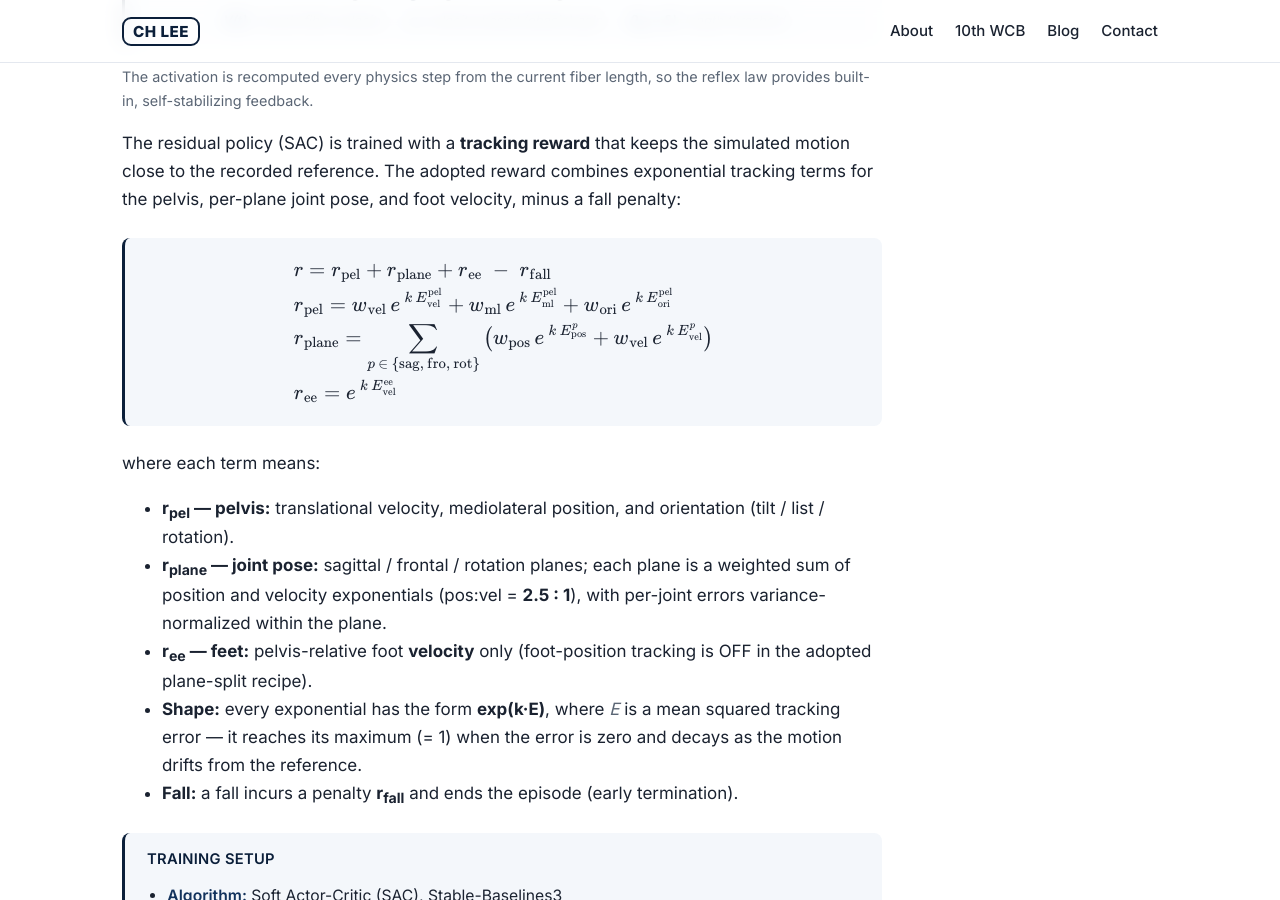
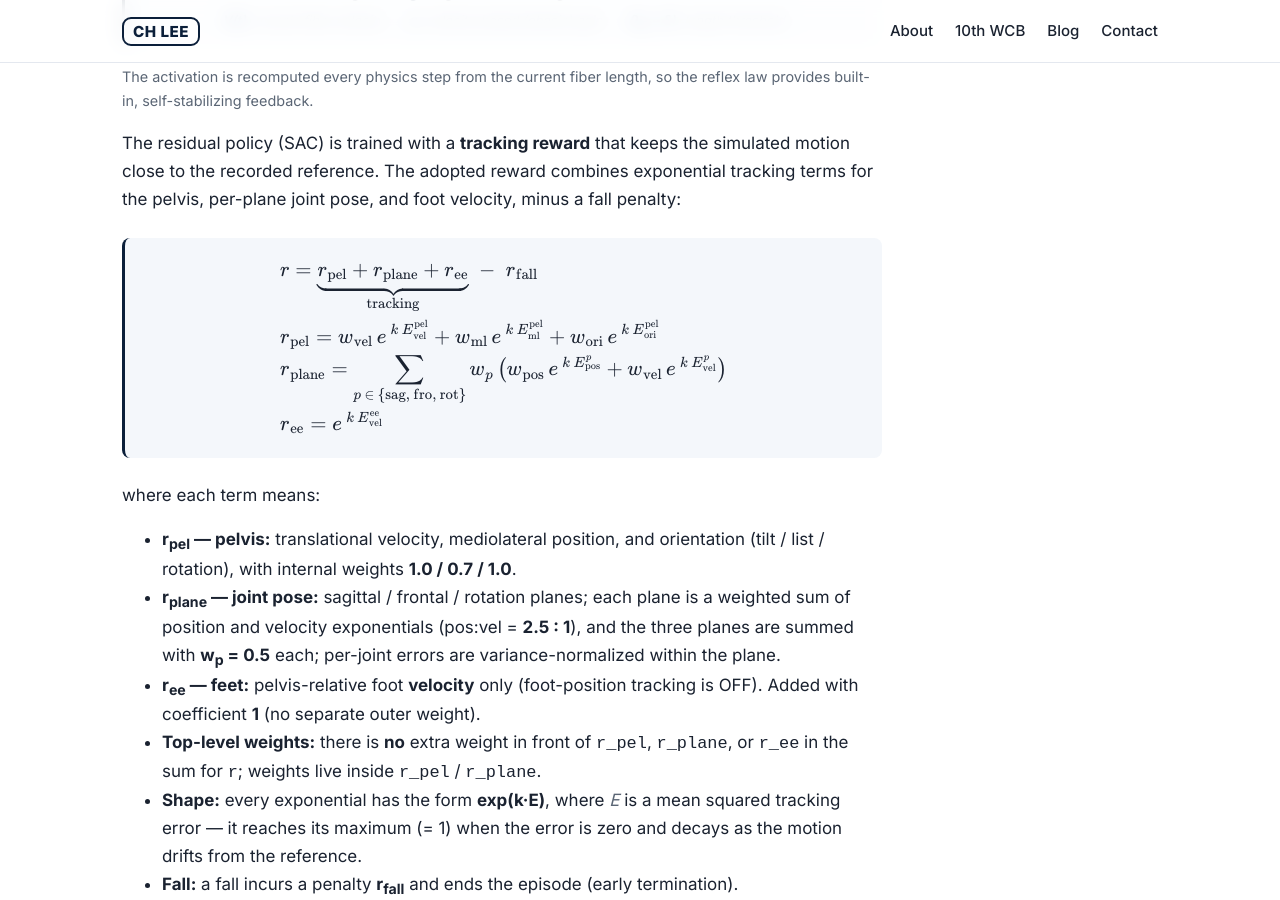
Before and after one commit to 27bro/27bro.github.io, a Jekyll site: the page built from _posts/2026-07-03-rcil-10th-wcb.md, in a window 1280 px wide and 900 px high, scrolled down 1287 px. Built offline with Jekyll 4.4.1, drawn with Linux system fonts in a browser that asks for light colours.

Commit message:
Restore tracking brace and clarify reward-term weights.
Co-authored-by: Cursor <cursoragent@cursor.com>

```diff
--- a/_posts/2026-07-03-rcil-10th-wcb.md
+++ b/_posts/2026-07-03-rcil-10th-wcb.md
@@ -71,9 +71,9 @@ velocity, minus a fall penalty:
 <div class="eq-block">
 \[
 \begin{aligned}
-& r = r_{\text{pel}} + r_{\text{plane}} + r_{\text{ee}} \;-\; r_{\text{fall}} \\
+& r = \underbrace{r_{\text{pel}} + r_{\text{plane}} + r_{\text{ee}}}_{\text{tracking}} \;-\; r_{\text{fall}} \\
 & r_{\text{pel}} = w_{\text{vel}}\,e^{\,k\,E^{\text{pel}}_{\text{vel}}} + w_{\text{ml}}\,e^{\,k\,E^{\text{pel}}_{\text{ml}}} + w_{\text{ori}}\,e^{\,k\,E^{\text{pel}}_{\text{ori}}} \\
-& r_{\text{plane}} = \sum_{p\,\in\,\{\text{sag},\,\text{fro},\,\text{rot}\}} \big( w_{\text{pos}}\,e^{\,k\,E^{p}_{\text{pos}}} + w_{\text{vel}}\,e^{\,k\,E^{p}_{\text{vel}}} \big) \\
+& r_{\text{plane}} = \sum_{p\,\in\,\{\text{sag},\,\text{fro},\,\text{rot}\}} w_{p}\,\big( w_{\text{pos}}\,e^{\,k\,E^{p}_{\text{pos}}} + w_{\text{vel}}\,e^{\,k\,E^{p}_{\text{vel}}} \big) \\
 & r_{\text{ee}} = e^{\,k\,E^{\text{ee}}_{\text{vel}}}
 \end{aligned}
 \]
@@ -81,9 +81,10 @@ velocity, minus a fall penalty:
 
 where each term means:
 
-- **r<sub>pel</sub> — pelvis:** translational velocity, mediolateral position, and orientation (tilt / list / rotation).
-- **r<sub>plane</sub> — joint pose:** sagittal / frontal / rotation planes; each plane is a weighted sum of position and velocity exponentials (pos:vel = **2.5 : 1**), with per-joint errors variance-normalized within the plane.
-- **r<sub>ee</sub> — feet:** pelvis-relative foot **velocity** only (foot-position tracking is OFF in the adopted plane-split recipe).
+- **r<sub>pel</sub> — pelvis:** translational velocity, mediolateral position, and orientation (tilt / list / rotation), with internal weights **1.0 / 0.7 / 1.0**.
+- **r<sub>plane</sub> — joint pose:** sagittal / frontal / rotation planes; each plane is a weighted sum of position and velocity exponentials (pos:vel = **2.5 : 1**), and the three planes are summed with **w<sub>p</sub> = 0.5** each; per-joint errors are variance-normalized within the plane.
+- **r<sub>ee</sub> — feet:** pelvis-relative foot **velocity** only (foot-position tracking is OFF). Added with coefficient **1** (no separate outer weight).
+- **Top-level weights:** there is **no** extra weight in front of `r_pel`, `r_plane`, or `r_ee` in the sum for `r`; weights live inside `r_pel` / `r_plane`.
 - **Shape:** every exponential has the form **exp(k·E)**, where *E* is a mean squared tracking error — it reaches its maximum (= 1) when the error is zero and decays as the motion drifts from the reference.
 - **Fall:** a fall incurs a penalty **r<sub>fall</sub>** and ends the episode (early termination).
 
```
